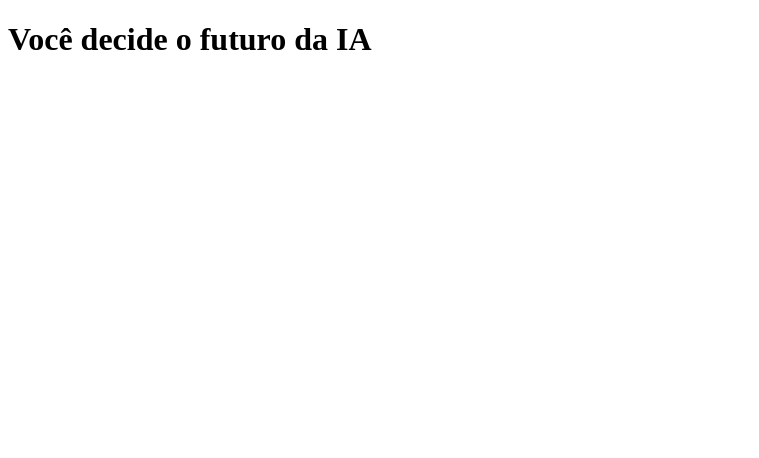
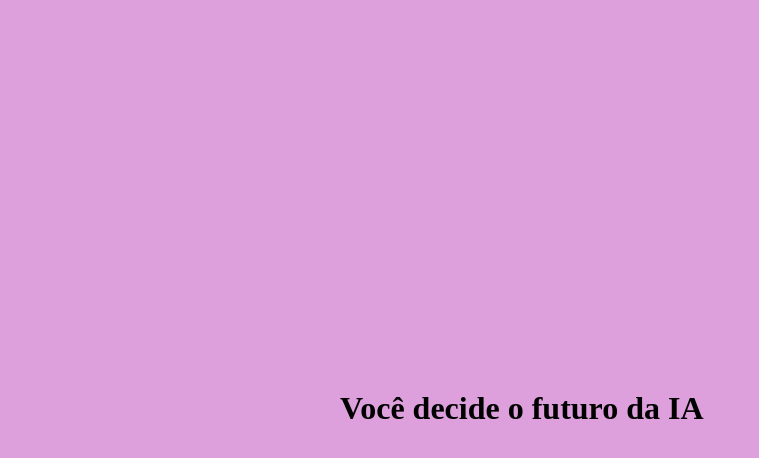
Before and after one commit to isadoraachiroli/IA3D, a plain HTML site: page index.html in a window 1280 px wide. Shown: the whole page, without its empty margins (0-759 px from the left). Drawn offline with Linux system fonts and the light colour scheme.

Commit message:
Add files via upload

```diff
--- a/script.js
+++ b/script.js
@@ -30,5 +30,6 @@ function mostraAlternativas(){
     for(const alternativa of perguntaAtual.alternativa){
         const botaoAlternativas = document.createElement("button");
         botaoAlternativas.textContent = alternativa;
+        caixaAlternativa.appendChild(botaoAlternativas);
     }
 }
--- a/style.css
+++ b/style.css
@@ -0,0 +1,20 @@
+:root{
+    --cor-fundo:#DDA0DD;
+    --cor-principal:#9370DB;
+    --cor-secundaria:#DA70D6;
+    --cor-destaque:#A9A9A9;
+    --cor-texto:#000000;
+}
+body{
+    background-color: var(--cor-fundo);
+    color: var(--cor-texto);
+    display: flex;
+    justify-content: center;
+    align-items: center;
+    min-height: 100vh;
+}
+.caixa-principal{
+    background-color: var(--cor-fundo);
+    width: 90%;
+    max-width: 600px;
+}
```
Also changed, not shown: index.html (line endings or trailing spaces).
